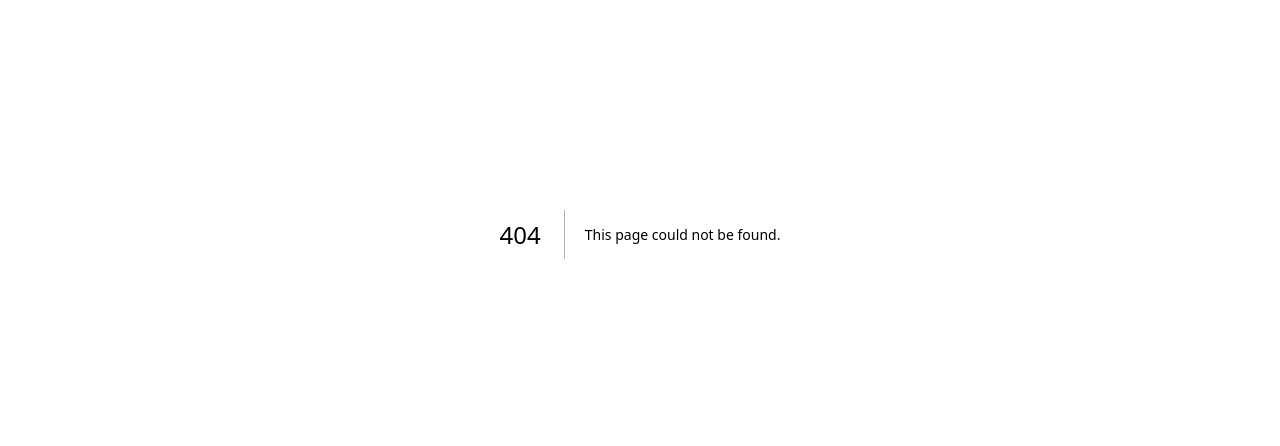
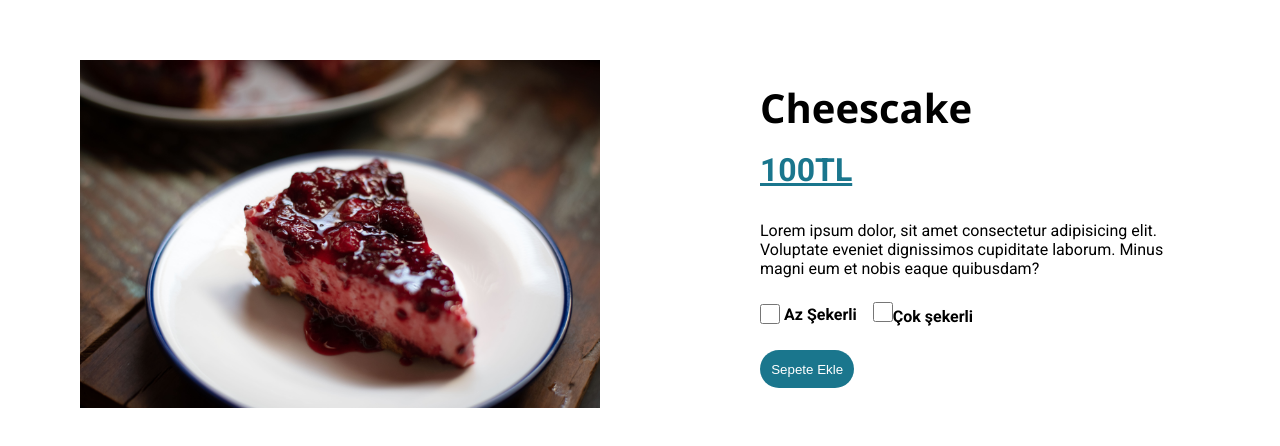
Before and after one commit to Yusufdmrc/next.js-cafe-shop, a Next.js app: page /productDetail in a window 1280 px wide. Before the commit this address had no page. Shown: the part 166-612 px from the top of the page. Built offline with nearby package versions, Linux system fonts and the light colour scheme.

Commit message:
productDetail page uploaded

```diff
--- /dev/null
+++ b/pages/productDetail/index.tsx
@@ -0,0 +1,41 @@
+import Image from "next/image";
+import styles from "./productDetail.module.css";
+import Title from "@/components/ui/Title";
+
+const Index = () => {
+  return (
+    <div className={styles.container}>
+      <div className={styles.image}>
+        <Image
+          src="/images/menuItem.jpg"
+          alt="productImage"
+          layout="fill"
+          objectFit="contain"
+        />
+      </div>
+
+      <div className={styles.content}>
+        <Title>Cheescake</Title>
+        <span className={styles.contentSpan}>100TL</span>
+        <p className={styles.contentP}>
+          Lorem ipsum dolor, sit amet consectetur adipisicing elit. Voluptate
+          eveniet dignissimos cupiditate laborum. Minus magni eum et nobis eaque
+          quibusdam?
+        </p>
+        <div className={styles.labelContainer}>
+          <label className={styles.label}>
+            <input className={styles.labelInput} type="checkbox" />
+            <span className={styles.labelSpan}>Az Şekerli</span>
+          </label>
+          <label>
+            <input className={styles.labelInput} type="checkbox" />
+            <span className={styles.labelSpan}>Çok şekerli</span>
+          </label>
+        </div>
+        <button className="button">Sepete Ekle</button>
+      </div>
+    </div>
+  );
+};
+
+export default Index;
--- /dev/null
+++ b/pages/productDetail/productDetail.module.css
@@ -0,0 +1,60 @@
+.container {
+  display: flex;
+  align-items: center;
+  flex-wrap: wrap;
+  height: 100vh;
+  gap: 5rem;
+  padding: 5rem 0;
+}
+
+.image {
+  position: relative;
+  width: 80%;
+  height: 80%;
+  margin: 0 5rem;
+  flex: 1;
+}
+
+.content {
+  flex: 1;
+  text-align: start;
+}
+
+.contentSpan {
+  color: var(--primary-color);
+  font-size: 2rem;
+  font-weight: bold;
+  text-decoration: underline;
+  text-underline-offset: 2px;
+  margin: 1rem 0;
+  display: inline-block;
+}
+
+.contentP {
+  margin: 1rem 0;
+  padding-right: 6rem;
+}
+
+.labelContainer {
+  display: flex;
+  column-gap: 1rem;
+  margin: 1.5rem 0;
+  justify-content: start;
+}
+
+.label {
+  display: flex;
+  align-items: center;
+  column-gap: 0.25rem;
+}
+
+.labelInput {
+  width: 1.25rem;
+  height: 1.25rem;
+  accent-color: var(--primary-color);
+}
+
+.labelSpan {
+  font-weight: 600;
+  font-size: 1rem;
+}
```
